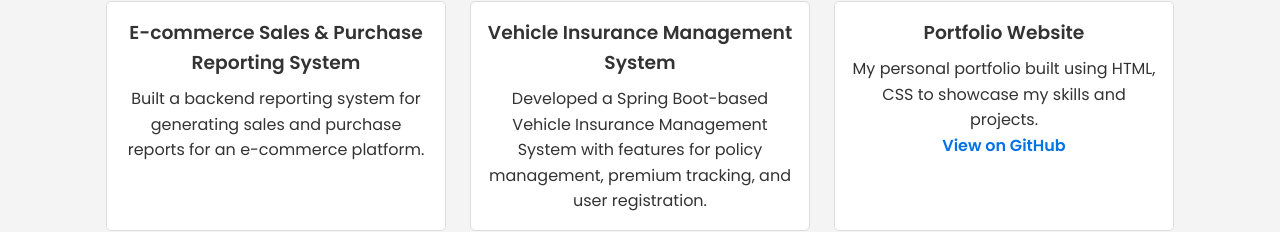
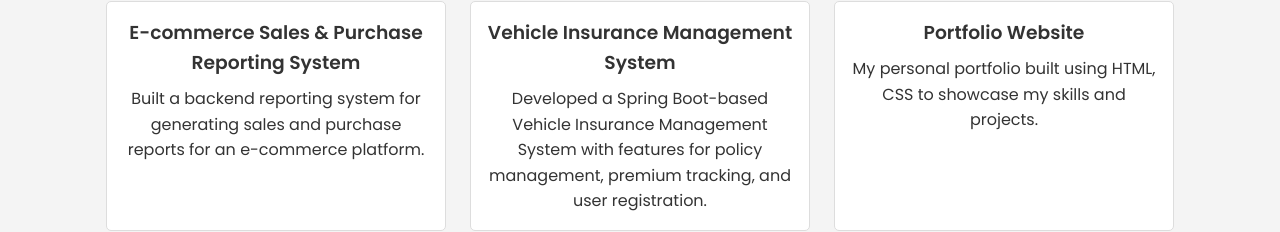
Before and after one commit to pavithrasekar-tech/Pavithrasekar-portfolio, a plain HTML site: page index.html in a window 1280 px wide. Shown: the part 1851-2083 px from the top of the page. Drawn offline with Linux system fonts and the light colour scheme; files that its build step writes are made by us from their sources.

Commit message:
Update index.html

```diff
--- a/index.html
+++ b/index.html
@@ -114,7 +114,6 @@
                     <div class="project-card">
                         <h3>Portfolio Website</h3>
                         <p>My personal portfolio built using HTML, CSS to showcase my skills and projects.</p>
-                        <a href="https://github.com/pavithrasekar-tech/portfolio" target="_blank">View on GitHub</a>
                     </div>
                 </div>
             </div>
```
